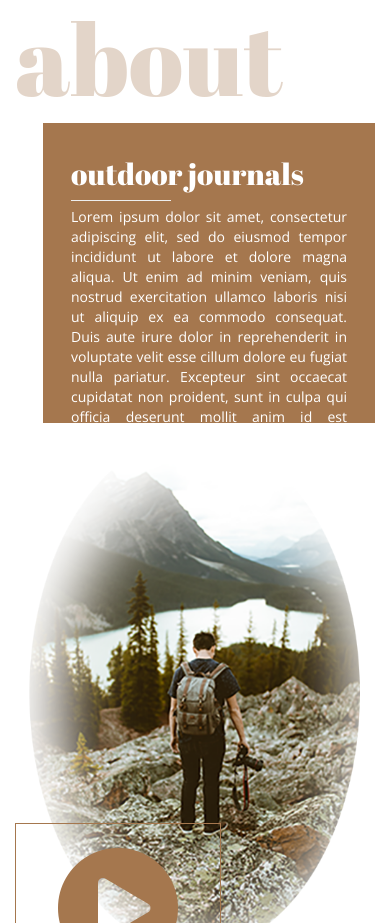
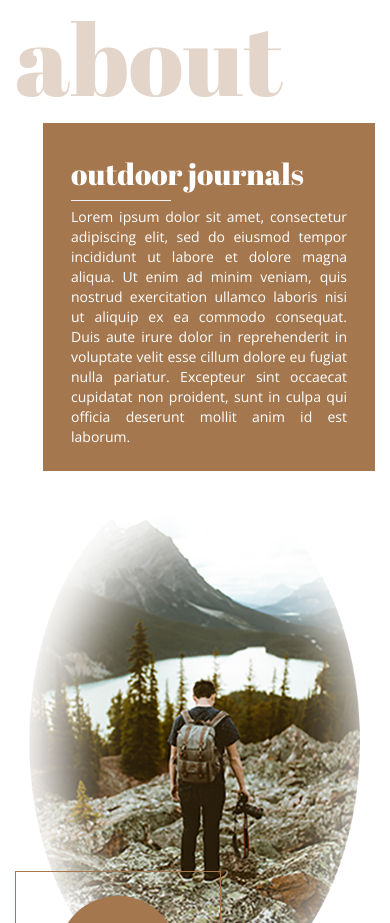
Before and after one commit to natachaesther/travel, a plain HTML site: page index.html in a window 390 px wide. Shown: the part 817-1740 px from the top of the page. Drawn offline with nearby package versions, Linux system fonts and the light colour scheme; a script that the page names is missing.

Commit message:
Update styles.css

```diff
--- a/css/styles.css
+++ b/css/styles.css
@@ -216,7 +216,7 @@ p.our {
      margin-left: auto;
      margin-right: auto;
      margin-top: 0em;
-     height: auto !important;
+     max-height: 500px !important;
  }
 
  .about-child-2 {
```
